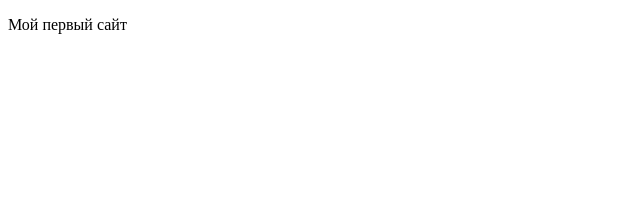
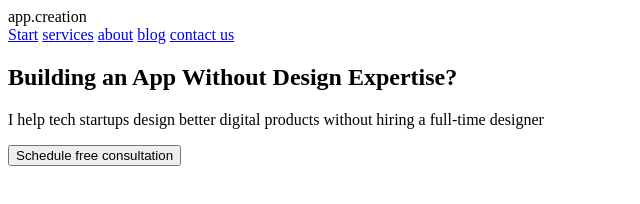
Before and after one commit to tamaralevitskaya/new, a plain HTML site: page index.html in a window 1280 px wide. Shown: the whole page, without its empty margins (0-640 px from the left). Drawn offline with Linux system fonts and the light colour scheme.

Commit message:
Структура сайта HTML

```diff
--- a/index.html
+++ b/index.html
@@ -1,14 +1,28 @@
 <!DOCTYPE html>
 <html>
-
-<head>
-     <meta charset="utf-8">
-     <title>Мой первый сайт</title>
-
-</head>
-
+  <head>
+    <meta charset="utf-8">
+    <title>Семантическая верстка</title>
+  </head>
 <body>
-     <p>Мой первый сайт</p>
+<header>
+<div> app.creation </div>
+<nav>
+<a href="https://www.google.ru/" title="Ссылка на Google"> Start</a>
+<a href="https://www.google.ru/" title="Ссылка на Google"> services</a>
+<a href="https://www.google.ru/" title="Ссылка на Google"> about</a>
+<a href="https://www.google.ru/" title="Ссылка на Google"> blog</a>
+<a href="https://www.google.ru/" title="Ссылка на Google"> contact us</a>
+</nav>
+</header>
+<section>
+  <main>
+    <h1> Building an App Without Design Expertise?</h1>
+    <p>I help tech startups design better digital products without hiring a full-time designer</p>
+    <button> Schedule free consultation </button>
+  </main>
+  <div>
+  <img>
+  </div>
+</section>
 </body>
-
-</html>
--- /dev/null
+++ b/now.json
@@ -0,0 +1 @@
+{"public": true}
```
